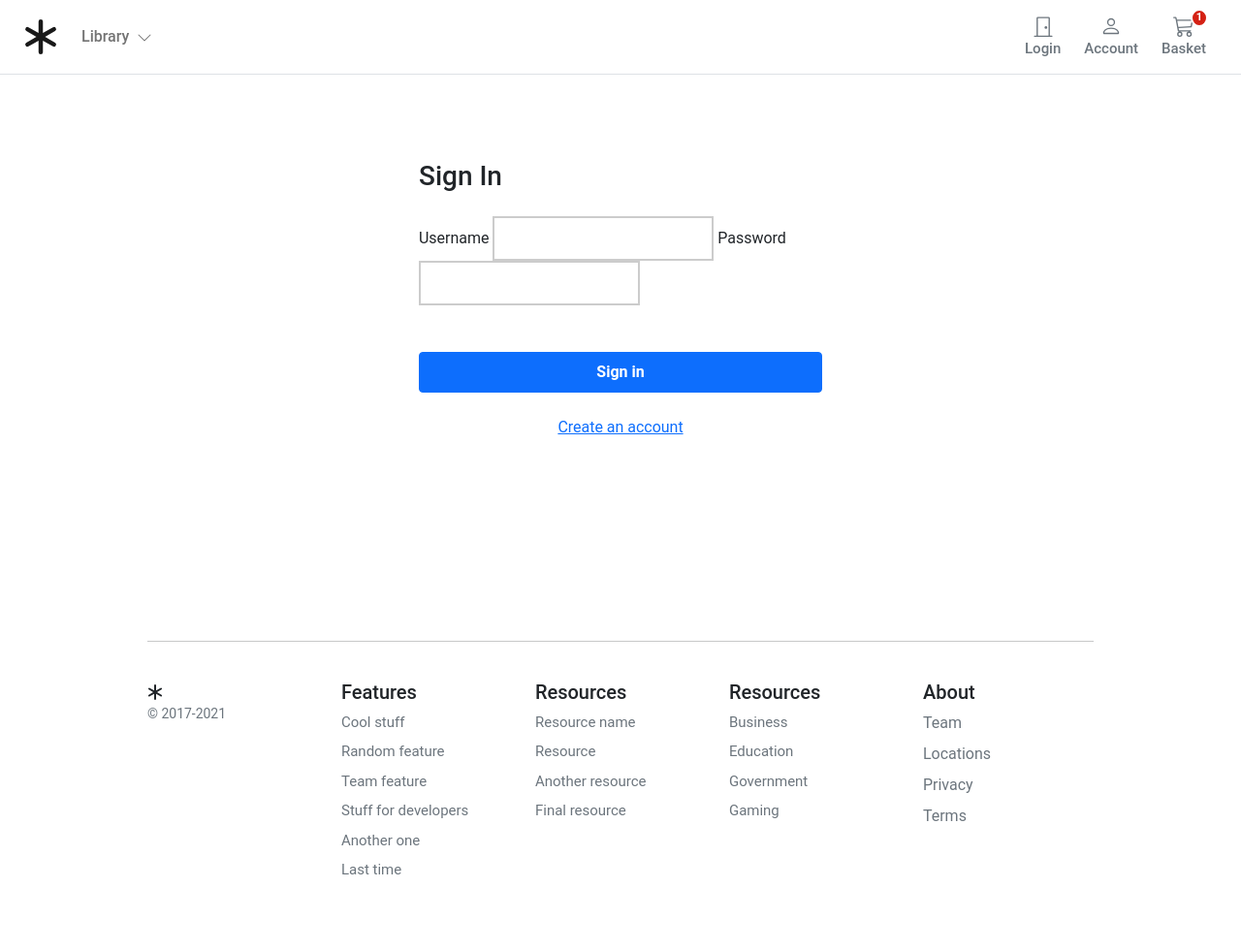
After one commit to lollinng/Django_Eccomerce_project, a Django app: template templates/account/registration/login.html in a window 1280 px wide. The commit adds this page. Shown: the whole page at 97% size. Run offline with Django 4.2, Linux system fonts and the light colour scheme; the template is opened without the code that fills it: most values are stand-ins (such as "Sample title", 1, 10 or a date in 2020); form fields are guessed from the names that the template uses.

Commit message:
Added login and logout functionalities

```diff
--- a/account/urls.py
+++ b/account/urls.py
@@ -1,5 +1,9 @@
 from django.urls import path
+from django.contrib.auth import views as auth_views
+
+
 from . import views
+from .forms import (UserLoginForm)
 
 
 app_name = 'account'
@@ -8,4 +12,6 @@ urlpatterns = [
     path('register/',views.account_register,name='register'),
     path('activate/<slug:uidb64>/<slug:token>/', views.account_activate, name='activate'),
     path('dashboard/',views.dashboard,name='dashboard'),
+    path('login/',auth_views.LoginView.as_view(template_name='account/registration/login.html',form_class=UserLoginForm),name='login'),
+    path('logout/',auth_views.LogoutView.as_view(next_page='/account/login/'),name='logout')
 ]
--- /dev/null
+++ b/templates/account/registration/login.html
@@ -0,0 +1,68 @@
+{% extends "../../store/base.html" %}
+{% block title %}Log-in{% endblock %}
+{% block content %}
+
+<style>
+    .container-fluid {
+        max-width: 100%;
+    }
+
+    .account-form input {
+        border: 2px solid #ccc;
+        height: calc(2em + .75rem + 2px);
+    }
+
+    .account-form input:focus {
+        border-color: #1497ff;
+        box-shadow: none;
+    }
+</style>
+
+
+<div class="container-fluid">
+    <div class="row no-gutter">
+        <div class="col-md-12">
+            <div class="login d-flex align-items-center py-5">
+                <div class="container">
+                    <div class="row">
+                        <div class="col-12 col-lg-6  mx-auto">
+                            <form class="account-form p-4 rounded" action="{% url 'account:login' %}" method="post">
+
+                                {% csrf_token %}
+                                <h3 class="mb-4">Sign In</h3>
+
+                                {% if form.errors %}
+                                <div class="alert alert-primary" role="alert">
+                                    Error: Username or Password not correct!
+                                </div>
+                                {% endif %}
+
+                                <label class="form-label">{{ form.username.label}}</label>
+                                {{ form.username}}
+
+                                <label class="form-label">{{ form.password.label}}</label>
+                                {{ form.password}}
+                                <div class="d-grid gap-2">
+                                    <input type="hidden" name="next" value="{{ next }}">
+                                    <button class="btn btn-primary py-2 mb-4 mt-5 fw-bold" type="submit" value="Log-in">Sign in
+                                    </button>
+                                </div>
+                                <p class="text-center pb-3">
+                                    <a href="{% url "account:register" %}">Create an account</a>
+                                </p>
+                            </form>
+                            <p class="small text-center pt-4">
+                                {% comment %} <a href="{% url "password_reset" %}">Forgotten Password?</a> {% endcomment %}
+                            </p>
+                            <p class="small text-center">
+                                {% comment %} <a href="{% url "accounts:register" %}">Help Center?</a> {% endcomment %}
+                            </p>
+
+                        </div>
+                    </div>
+                </div>
+            </div>
+        </div>
+    </div>
+</div>
+{% endblock %}
--- a/templates/store/base.html
+++ b/templates/store/base.html
@@ -63,7 +63,7 @@
                     </button>
 
                     {% if user.is_authenticated %}
-                    <a type="button" role="button" href=""
+                    <a type="button" role="button" href="{% url "account:logout"%}"
                         class="btn btn-outline-secondary border-0 basket-btn">
                         <div>
                             <svg xmlns="http://www.w3.org/2000/svg" width="22" height="22" fill="currentColor"
@@ -76,7 +76,7 @@
                         <span class="fs15 fw500">Logout</span>
                     </a>
                     {% else %}
-                    <a type="button" role="button" href=""
+                    <a type="button" role="button" href="{% url "account:login"%}"
                         class="btn btn-outline-secondary border-0 basket-btn">
                         <div>
                             <svg xmlns="http://www.w3.org/2000/svg" width="22" height="22" fill="currentColor"
```
Also changed, not shown: account/forms.py (+20 -0 lines).
